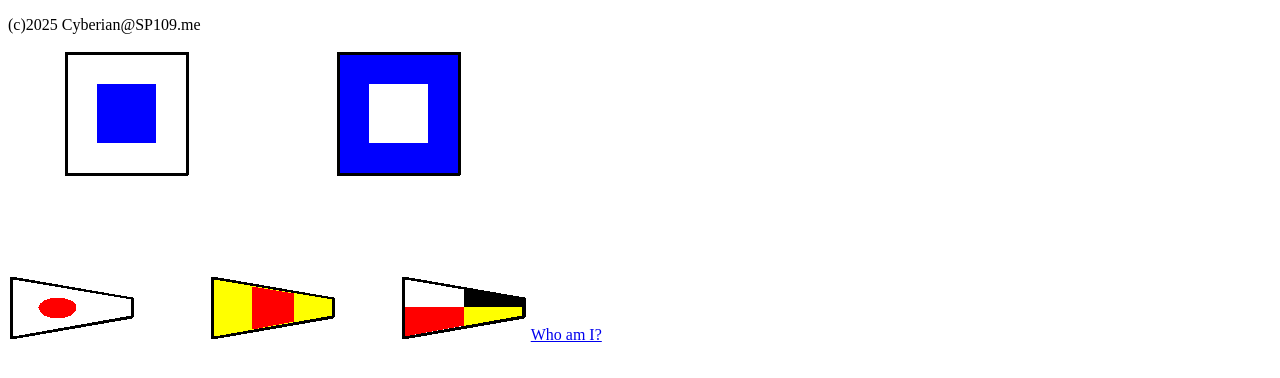
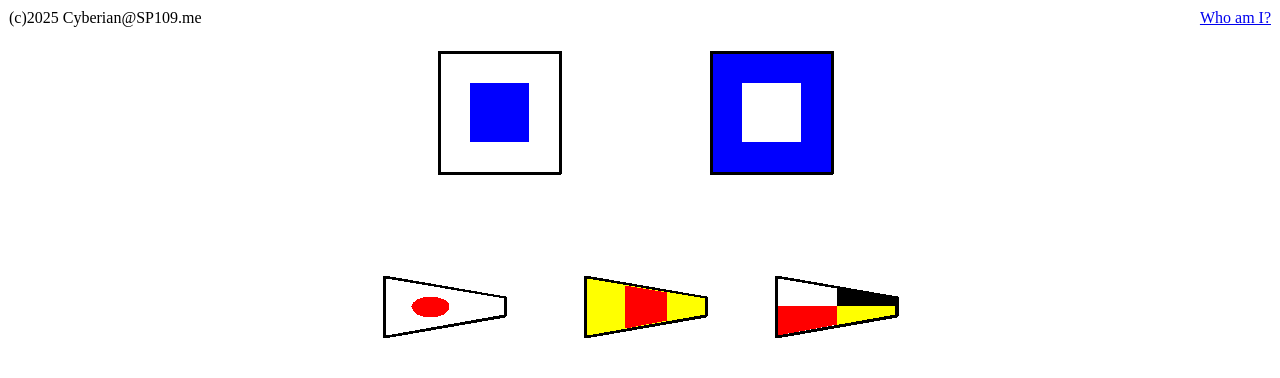
Before and after one commit to SP109/Hello-World, a plain HTML site: page index.html in a window 1280 px wide. Drawn offline with Linux system fonts and the light colour scheme.

Commit message:
20250123

```diff
--- a/index.html
+++ b/index.html
@@ -1,6 +1,9 @@
 <!DOCTYPE html>
-<html>
+<html lang="en">
 <head>
+    <meta charset="UTF-8">
+    <meta name="viewport" content="width=device-width, initial-scale=1.0">
+
 <!-- Google tag (gtag.js) -->
 <script async src="https://www.googletagmanager.com/gtag/js?id=G-TVR3Z6ER34"></script>
 <script>
@@ -12,20 +15,41 @@
 </script>
 
 <title>Hello World -- Who am I?</title>
-<p>(c)2025  Cyberian@SP109.me</p>
 
+    <style>
+        table {
+            width: 100%;
+            border-collapse: collapse;
+        }
+        td {
+        <!---    border: 1px solid #000; --->
+            padding: 10px;
+        }
+        .left-align {
+            text-align: left;
+        }
+        .right-align {
+            text-align: right;
+        }
+        .center-align {
+            text-align: center;
+        }
+    </style>
 </head>
+<body>
+    <table>
+        <tr>
+            <td class="left-align">(c)2025  Cyberian@SP109.me</td>
+	    <td class="right-align"><a href="https://cyberian.pages.dev">Who am I?</a></br>
 
-<body>
-
-
-<p><SP109>
-<intro>
-<img src="./sp-109.gif" alt="Logo SP109.me">
-<a href="https://cyberian.pages.dev">Who am I?</a>
-</intro>
-</SP109>
-</p>
-
+	    </td>
+	<tr><td></br></td></tr>
+        </tr>
+        <tr>
+        	<td  class="center-align" colspan="2">
+                <a href="https://buymeacoffee.com/sp109/ihk-prfungszeugnis-it-systemkaufmann"><img src="./sp-109.gif" alt="Logo SP109.me"></a>
+                </td>
+        </tr>
+    </table>
 </body>
 </html>
```
